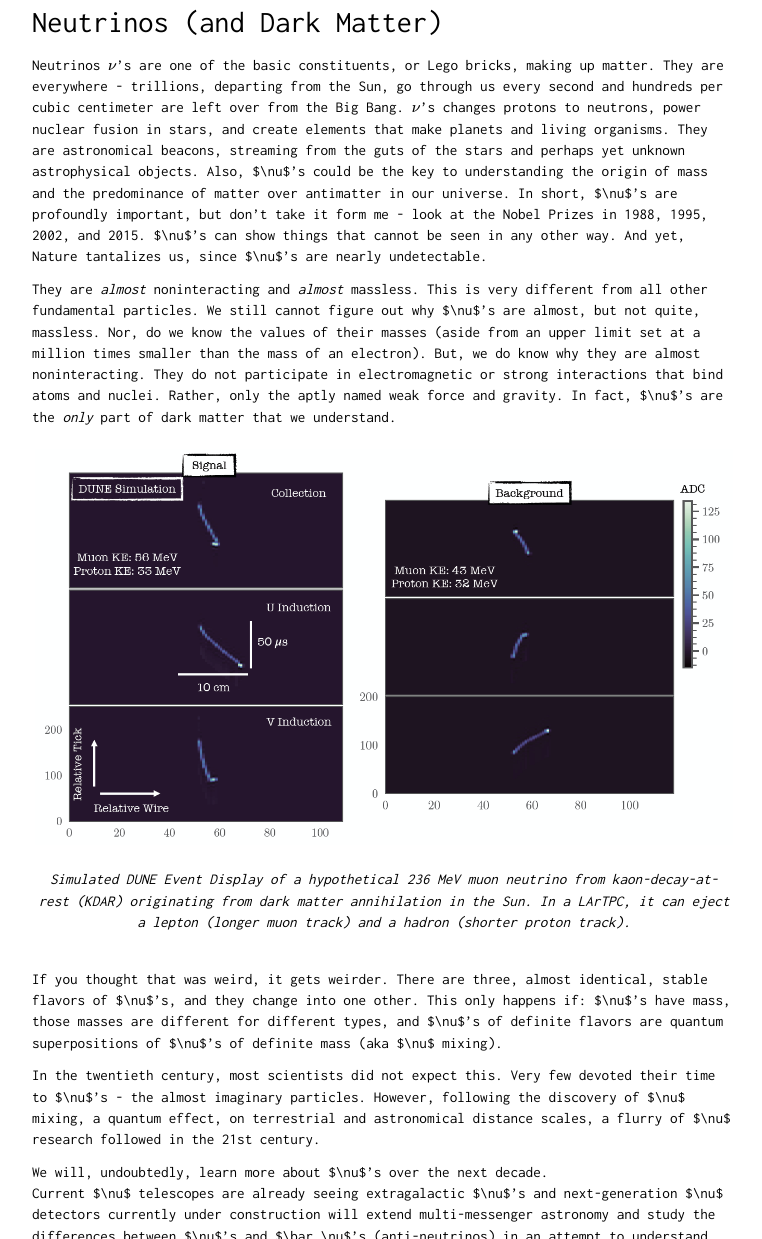
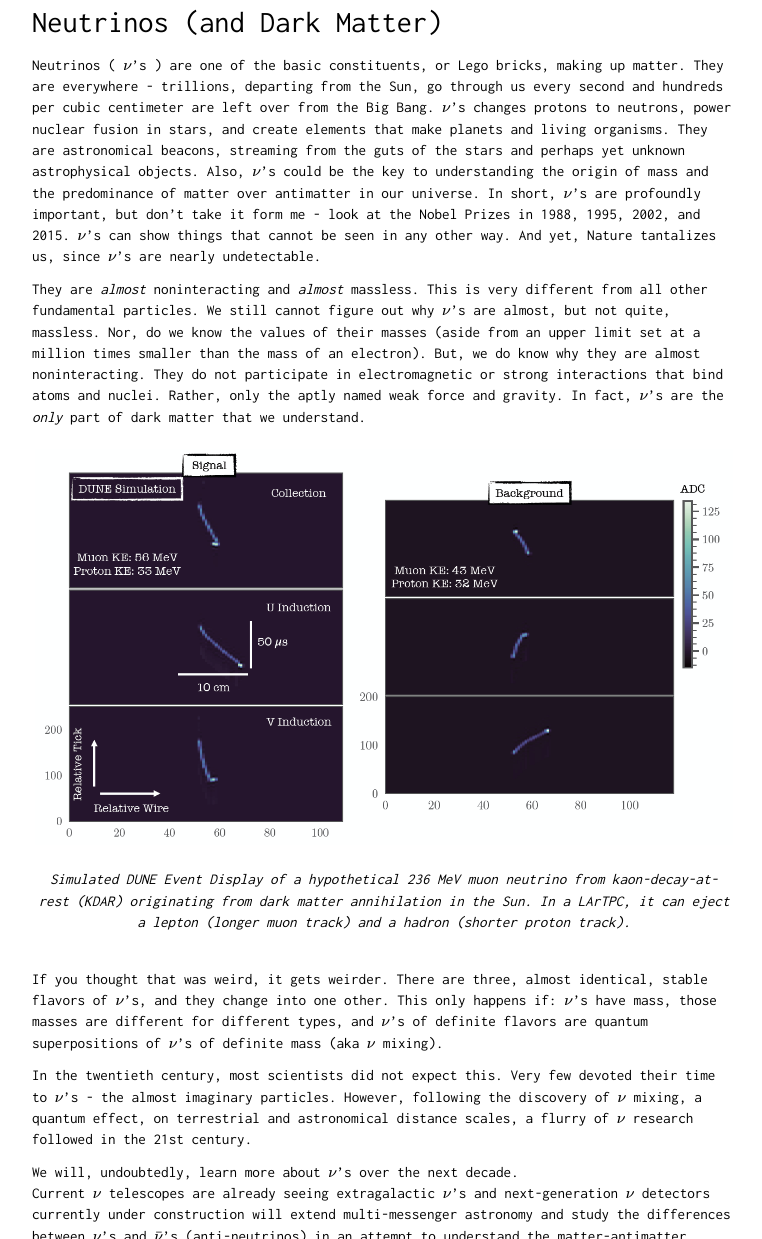
Before and after one commit to alexdvornikov/alexdvornikov.github.io, a Jekyll site: the page built from _posts/2016-12-8-about.markdown, in a window 1280 px wide and 1400 px high, scrolled down 1160 px. Shown: the part 161-1400 px from the top of the window, without its empty margins (256-1018 px from the left). Built offline with Jekyll 4.4.1, drawn with Linux system fonts in a browser that asks for light colours; nearby versions of some CDN libraries; formulas are drawn with MathJax 3; some of the changed text lies outside the part shown.

Commit message:
Update 2016-12-8-about.markdown

```diff
--- a/_posts/2016-12-8-about.markdown
+++ b/_posts/2016-12-8-about.markdown
@@ -21,17 +21,17 @@ I have no idea why we are here. But I want to merge my background in astrophysic
 <span style="font-size:2em;">Neutrinos (and Dark Matter)</span>
 <br/>
 
-Neutrinos $$\nu$$'s are one of the basic constituents, or Lego bricks, making up matter.
-They are everywhere - trillions, departing from the Sun, go through us every second and hundreds per cubic centimeter are left over from the Big Bang. \\(\nu\\)'s changes protons to neutrons, power nuclear fusion in stars, and create elements that make planets and living organisms. They are astronomical beacons, streaming from the guts of the stars and perhaps yet unknown astrophysical objects. Also, $\nu$'s could be the key to understanding the origin of mass and the predominance of matter over antimatter in our universe.
-In short, $\nu$'s are profoundly important, but don’t take it form me - look at the Nobel Prizes in 1988, 1995, 2002, and 2015. $\nu$'s can show things that cannot be seen in any other way. And yet, Nature tantalizes us, since $\nu$'s are nearly undetectable.
+Neutrinos ( $$\nu$$'s ) are one of the basic constituents, or Lego bricks, making up matter.
+They are everywhere - trillions, departing from the Sun, go through us every second and hundreds per cubic centimeter are left over from the Big Bang. $$\nu$$'s changes protons to neutrons, power nuclear fusion in stars, and create elements that make planets and living organisms. They are astronomical beacons, streaming from the guts of the stars and perhaps yet unknown astrophysical objects. Also, $$\nu$$'s could be the key to understanding the origin of mass and the predominance of matter over antimatter in our universe.
+In short, $$\nu$$'s are profoundly important, but don’t take it form me - look at the Nobel Prizes in 1988, 1995, 2002, and 2015. $$\nu$$'s can show things that cannot be seen in any other way. And yet, Nature tantalizes us, since $$\nu$$'s are nearly undetectable.
 
 They are *almost* noninteracting and *almost* massless.
 This is very different from all other fundamental particles.
-We still cannot figure out why $\nu$'s are almost, but not quite, massless.
+We still cannot figure out why $$\nu$$'s are almost, but not quite, massless.
 Nor, do we know the values of their masses (aside from an upper limit set at a million times smaller than the mass of an electron).
 But, we do know why they are almost noninteracting.
 They do not participate in electromagnetic or strong interactions that bind atoms and nuclei.
-Rather, only the aptly named weak force and gravity. In fact, $\nu$'s are the *only* part of dark matter that we understand.
+Rather, only the aptly named weak force and gravity. In fact, $$\nu$$'s are the *only* part of dark matter that we understand.
 
 | ![Pic2](/images/KDAR_Neutrino.png){:class="img-responsive"} |
 |:--:|
@@ -40,15 +40,15 @@ Rather, only the aptly named weak force and gravity. In fact, $\nu$'s are the *o
 <br/>
 
 If you thought that was weird, it gets weirder.
-There are three, almost identical, stable flavors of $\nu$'s, and they change into one other.
-This only happens if: $\nu$'s have mass, those masses are different for different types, and  $\nu$'s of definite flavors are quantum superpositions of $\nu$'s of definite mass (aka $\nu$ mixing).
+There are three, almost identical, stable flavors of $$\nu$$'s, and they change into one other.
+This only happens if: $$\nu$$'s have mass, those masses are different for different types, and  $$\nu$$'s of definite flavors are quantum superpositions of $$\nu$$'s of definite mass (aka $$\nu$$ mixing).
 
 In the twentieth century, most scientists did not expect this.
-Very few devoted their time to $\nu$'s - the almost imaginary particles.
-However, following the discovery of $\nu$ mixing, a quantum effect, on terrestrial and astronomical distance scales, a flurry of $\nu$ research followed in the 21st century.
+Very few devoted their time to $$\nu$$'s - the almost imaginary particles.
+However, following the discovery of $$\nu$$ mixing, a quantum effect, on terrestrial and astronomical distance scales, a flurry of $$\nu$$ research followed in the 21st century.
 
-We will, undoubtedly, learn more about $\nu$'s over the next decade.
-Current $\nu$ telescopes are already seeing extragalactic $\nu$'s and next-generation $\nu$ detectors currently under construction will extend multi-messenger astronomy and study the differences between $\nu$'s and $\bar \nu$'s (anti-neutrinos) in an attempt to understand the matter-antimatter asymmetry of the universe.
+We will, undoubtedly, learn more about $$\nu$$'s over the next decade.
+Current $$\nu$$ telescopes are already seeing extragalactic $$\nu$$'s and next-generation $$\nu$$ detectors currently under construction will extend multi-messenger astronomy and study the differences between $$\nu$$'s and $$\bar \nu$$'s (anti-neutrinos) in an attempt to understand the matter-antimatter asymmetry of the universe.
 
 | ![Pic3](/images/DeltaRayExample.png){:class="img-responsive"} |
 |:--:|
@@ -56,7 +56,7 @@ Current $\nu$ telescopes are already seeing extragalactic $\nu$'s and next-gener
 
 <br/>
 
-I am interested in advancing our understanding of $\nu$'s and dark matter, and in searching for new physics beyond the Standard Model, which may be accessible through $\nu$ & DM experiments. DUNE is one of the detectors that can answer these questions. It is a liquid argon time projection chamber (LArTPC) - a marvel of cryogenic and electric engineering. LArTPCs take unprecedented resolution ‘pictures’ of particle interactions that allow for precision $\nu$ physics. Currently, my research focuses on calibrating LArTPCs and developing new algorithms for the reconstruction of particle interaction ‘images’.
+I am interested in advancing our understanding of $$\nu$$'s and dark matter, and in searching for new physics beyond the Standard Model, which may be accessible through $$\nu$$ & DM experiments. DUNE is one of the detectors that can answer these questions. It is a liquid argon time projection chamber (LArTPC) - a marvel of cryogenic and electric engineering. LArTPCs take unprecedented resolution ‘pictures’ of particle interactions that allow for precision $$\nu$$ physics. Currently, my research focuses on calibrating LArTPCs and developing new algorithms for the reconstruction of particle interaction ‘images’.
 
 | <img src="/images/Module1_Example.png" alt="drawing" height="400"/> |
 |:--:|
```
